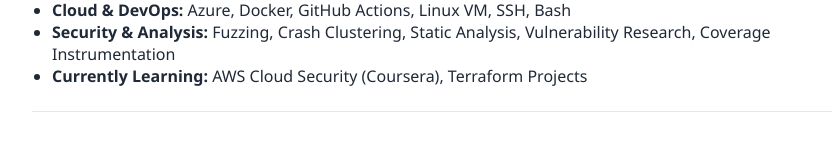
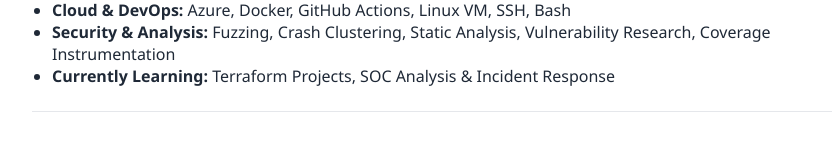
Before and after one commit to ap11103/About-Me, a React (Vite) app: page / in a window 1280 px wide. Shown: the part 436-591 px from the top of the page, without its empty margins (208-1047 px from the left). Built offline with nearby package versions, Linux system fonts and the light colour scheme.

Commit message:
updated resume with SOC analysis changes

```diff
--- a/src/Resume.jsx
+++ b/src/Resume.jsx
@@ -53,7 +53,7 @@
           <li><strong>Databases:</strong> MongoDB, SQL, Azure Blob Storage</li>
           <li><strong>Cloud & DevOps:</strong> Azure, Docker, GitHub Actions, Linux VM, SSH, Bash</li>
           <li><strong>Security & Analysis:</strong> Fuzzing, Crash Clustering, Static Analysis, Vulnerability Research, Coverage Instrumentation</li>
-          <li><strong>Currently Learning:</strong> AWS Cloud Security (Coursera), Terraform Projects</li>
+          <li><strong>Currently Learning:</strong> Terraform Projects, SOC Analysis & Incident Response</li>
         </ul>
       </section>
 
```
